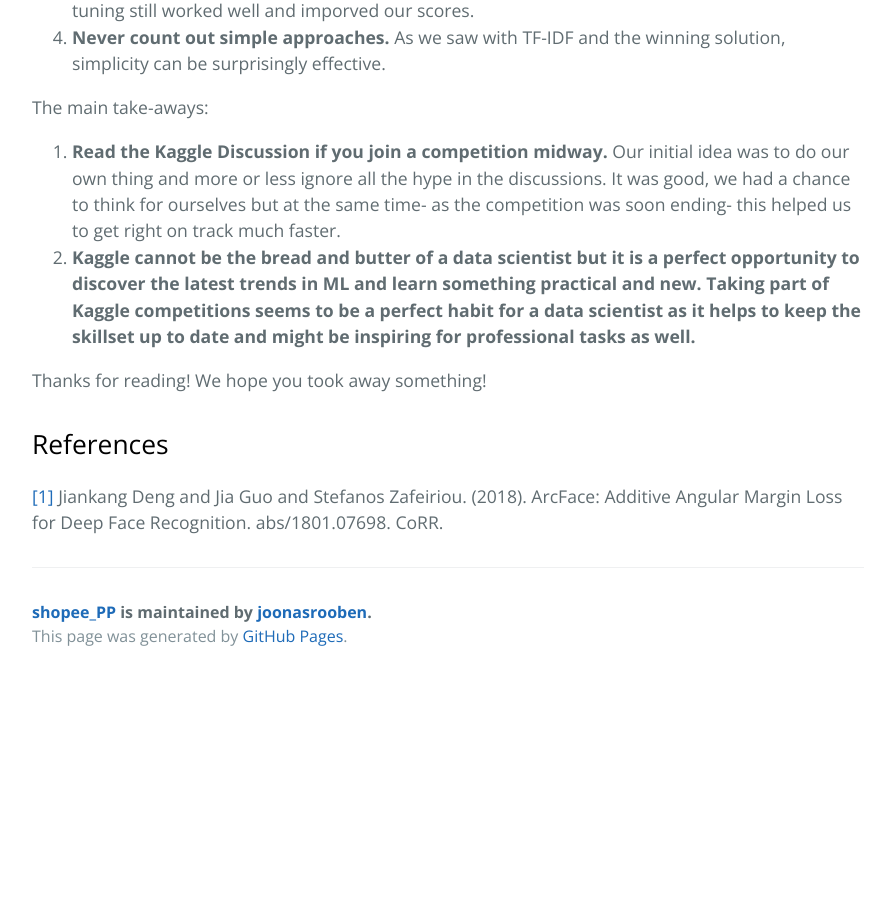
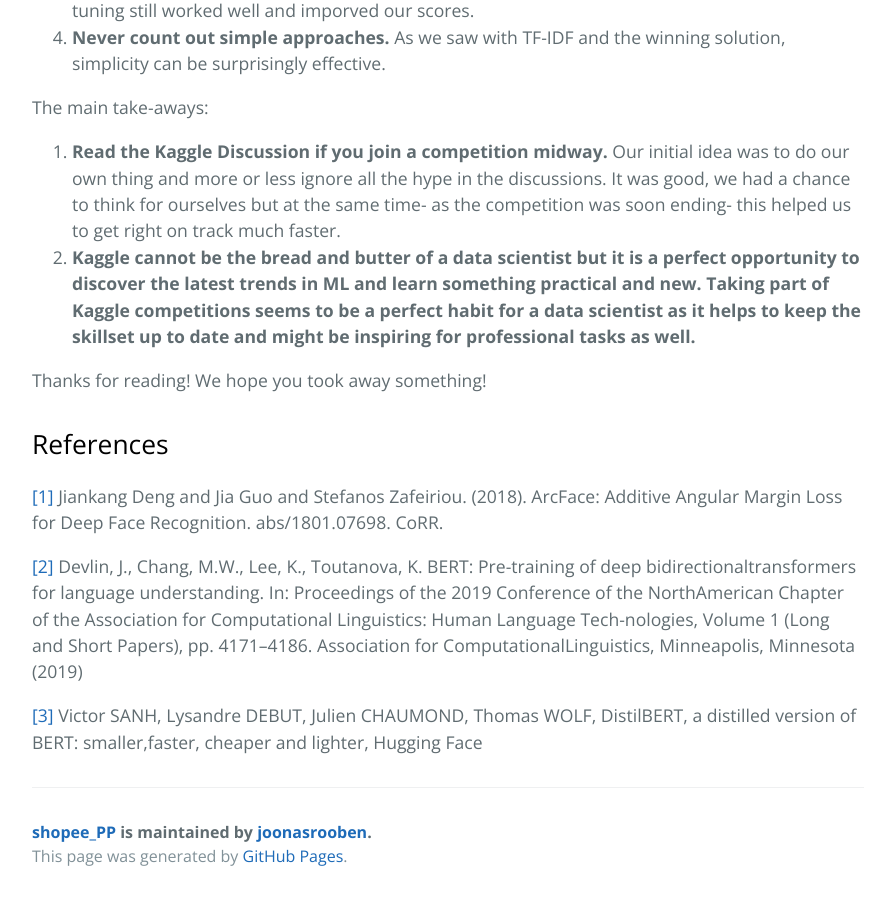
Before and after one commit to joonasrooben/shopee_PP, a Jekyll site: the page built from index.md, in a window 1280 px wide and 900 px high, scrolled down 13541 px. Shown: the whole window, without its empty margins (192-1087 px from the left). Built offline with Jekyll 4.4.1, drawn with Linux system fonts in a browser that asks for light colours; our own code applies the rules of GitHub Pages for plain Markdown files; formulas are drawn with MathJax 3; before the commit the page ends 14221 px from its top, so only the background shows below that; some of the changed text lies outside the part shown.

Commit message:
Update index.md

```diff
--- a/index.md
+++ b/index.md
@@ -159,7 +159,7 @@
 
 <b><u>BERT & fine-tuning BERT</u></b>
 <br>
-Now some of you may not know what BERT is or what it can do so here's a brief overview of BERT-like models.
+Now some of you may not know what BERT [[2]](#2) is or what it can do so here's a brief overview of BERT-like models.
 
 BERT is a pre-trained language model (PLM) (or language representation model). PLMs are models trained in an unsupervised fashion on huge amounts of text by predicting masked words in sentences (and sometimes next sentence prediction - which is the case for BERT). These models learn to understand and represent language. A common architecture used today is the transformer architecture that uses the attention mechanism. As the model processes each word of the input sequence, attention allows the model to look at other words in the input sequence for clues that can help lead to a better encoding (or representation) for this word. The BERT architecture follows the following scheme (a stack of encoders- each encoder consisting of an attention mechanism layer a linear layer) [source](http://jalammar.github.io/illustrated-bert/)
 
@@ -171,7 +171,7 @@
 
 So one approach to extracting description embeddings is to simply pass each description through BERT and get an embedding (of length 768).
 
-Note that in our work we use **DistilBERT**, a distilled version of BERT that is smaller and more efficient than BERT whilst still retaining 95% of the performance of BERT.
+Note that in our work we use **DistilBERT** [[3]](#3), a distilled version of BERT that is smaller and more efficient than BERT whilst still retaining 95% of the performance of BERT.
 
 Another but more interesting approach is to fine-tune BERT on our training data. Now the useful thing about PLMs is that they can be fine-tuned to any supervised learning task end-to-end. Meaning we can alter and hence "fine-tune" the pre-trained weights of BERT to teach BERT to be more accustomed to our data, to grasp a better understanding of the data at hand. BERT was pre-trained on wikipedia-like data and our data is messy descriptions: Theoretically, BERT alone won't understand the descriptions very well and won't get us optimal embeddings without fine-tuning.
 
@@ -457,3 +457,9 @@
 ## References
 <a id="1">[1]</a>
 Jiankang Deng and Jia Guo and Stefanos Zafeiriou. (2018). ArcFace: Additive Angular Margin Loss for Deep Face Recognition. abs/1801.07698. CoRR.
+
+<a id ="2">[2]</a>
+Devlin, J., Chang, M.W., Lee, K., Toutanova, K. BERT: Pre-training of deep bidirectionaltransformers for language understanding. In: Proceedings of the 2019 Conference of the NorthAmerican Chapter of the Association for Computational Linguistics: Human Language Tech-nologies, Volume 1 (Long and Short Papers), pp. 4171–4186. Association for ComputationalLinguistics, Minneapolis, Minnesota (2019)
+
+<a id="3">[3]</a>
+Victor SANH, Lysandre DEBUT, Julien CHAUMOND, Thomas WOLF, DistilBERT, a distilled version of BERT: smaller,faster, cheaper and lighter, Hugging Face
```
